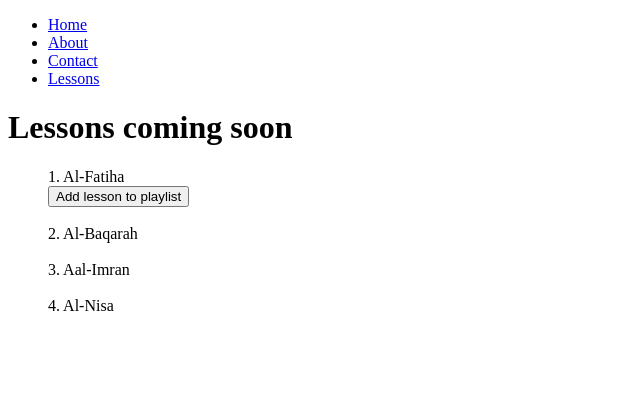
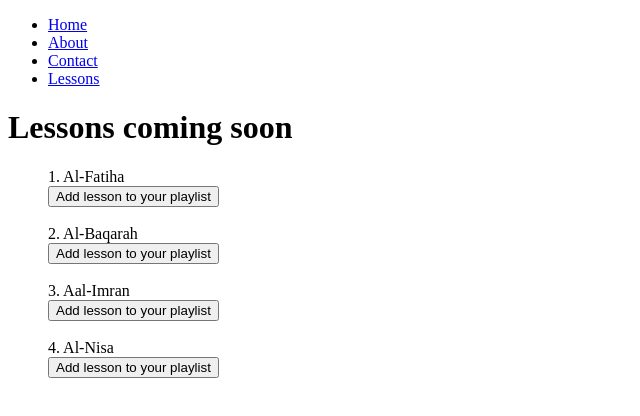
Before and after one commit to Nausheen701/with-google-analytics, a Next.js app: page /lessons in a window 1280 px wide. Shown: the top 416 px of the page, without its empty margins (0-640 px from the left). Built offline with nearby package versions, Linux system fonts and the light colour scheme.

Commit message:
list buttons

```diff
--- a/pages/lessons.js
+++ b/pages/lessons.js
@@ -17,13 +17,25 @@
       <ul>
         <div>
             1. Al-Fatiha <br></br>
-            <button onClick={() => addToPlaylist()}> Add lesson to playlist</button>
+            <button onClick={() => addToPlaylist()}> Add lesson to your playlist</button>
             <br></br>
-        </div>
-        <br></br>
-        2. Al-Baqarah <br></br>  <br></br>
-        3. Aal-Imran <br></br> <br></br>
-        4. Al-Nisa <br></br> <br></br>
+        </div><br></br>
+        <div>
+            2. Al-Baqarah <br></br>
+            <button onClick={() => addToPlaylist()}> Add lesson to your playlist</button>
+            <br></br>
+        </div><br></br>
+        <div>
+            3. Aal-Imran <br></br>
+            <button onClick={() => addToPlaylist()}> Add lesson to your playlist</button>
+            <br></br>
+        </div><br></br>
+        <div>
+           4. Al-Nisa <br></br>
+            <button onClick={() => addToPlaylist()}> Add lesson to your playlist</button>
+            <br></br>
+        </div><br></br>
+
       </ul>
 
     </Page>
```
